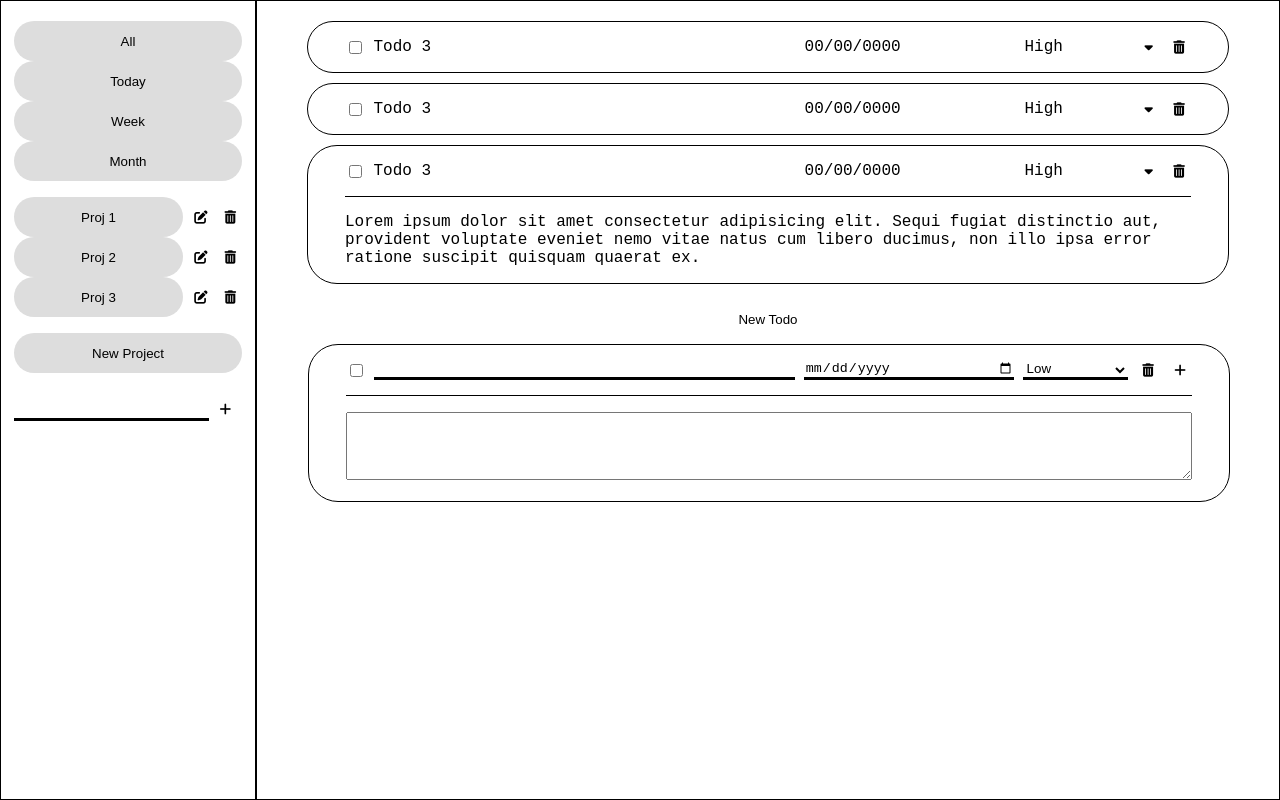
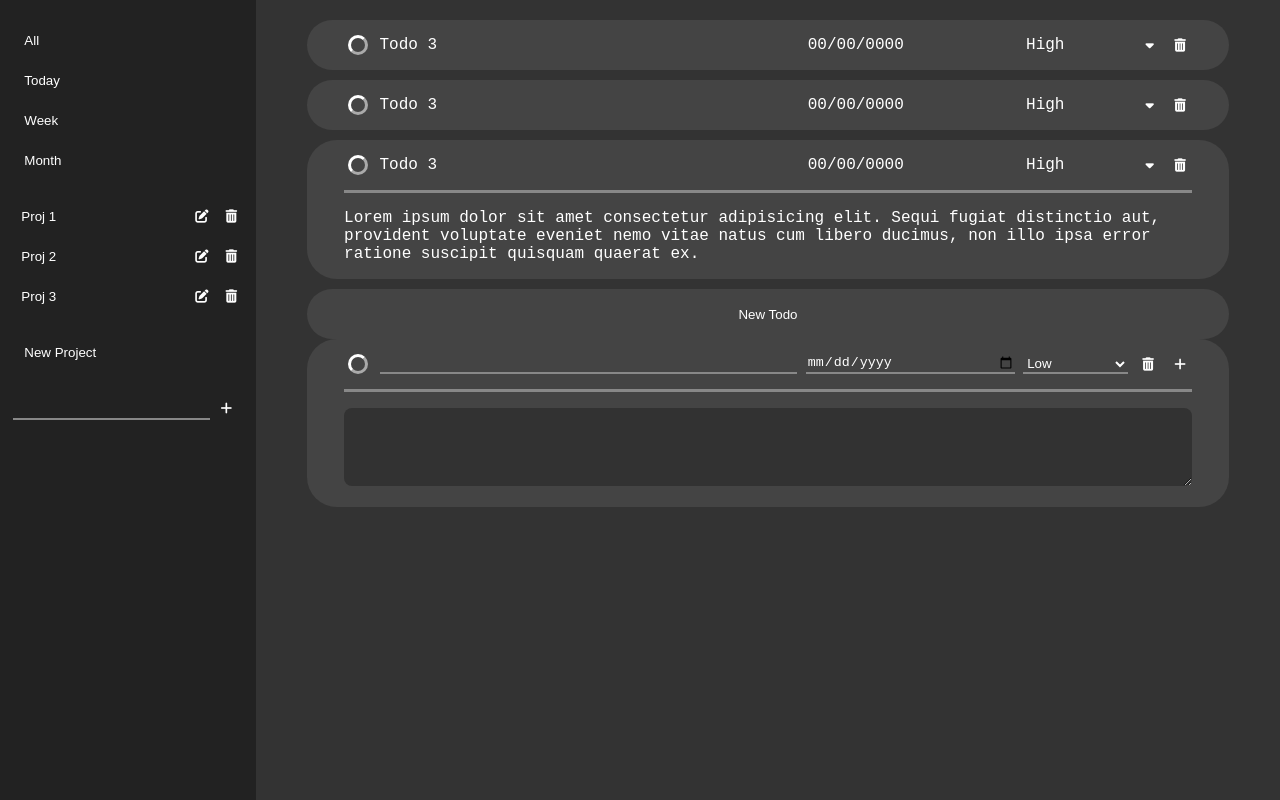
Before and after one commit to ehrelevant/todo-list, a website built with webpack: page dist/index.html in a window 1280 px wide. Built offline with nearby package versions, Linux system fonts and the light colour scheme.

Commit message:
clean styling

```diff
--- a/dist/index.html
+++ b/dist/index.html
@@ -78,7 +78,7 @@
             <div class="todo-list">
                 <div class="todo">
                     <div class="todo-content">
-                        <input type="checkbox">
+                        <input type="checkbox" class="checkbox">
                         <p>Todo 3</p>
                         <p>00/00/0000</p>
                         <p>High</p>
@@ -96,7 +96,7 @@
                 </div>
                 <div class="todo">
                     <div class="todo-content">
-                        <input type="checkbox">
+                        <input type="checkbox" class="checkbox">
                         <p>Todo 3</p>
                         <p>00/00/0000</p>
                         <p>High</p>
@@ -114,7 +114,7 @@
                 </div>
                 <div class="todo">
                     <div class="todo-content">
-                        <input type="checkbox">
+                        <input type="checkbox" class="checkbox">
                         <p>Todo 3</p>
                         <p>00/00/0000</p>
                         <p>High</p>
@@ -136,10 +136,10 @@
             <div>
                 <form name="todoForm" class="todo">
                     <div class="todo-content">
-                        <input type="checkbox" name="done">
+                        <input type="checkbox" name="done" class="checkbox">
                         <input type="text" name="title" class="todo-form-text" required>
                         <input type="date" name="date" class="todo-form-text">
-                        <select name="priority" class="todo-form-priority">
+                        <select name="priority" class="todo-form-text">
                             <option value="1">Low</option>
                             <option value="2">Medium</option>
                             <option value="3">High</option>
@@ -152,7 +152,7 @@
                             <i class="fas fa-plus"></i>
                         </button>
                     </div>
-                    <div class="todo-form-desc">
+                    <div class="todo-desc">
                         <textarea name="desc" class="todo-form-desc-area"></textarea>
                     </div>
                 </form>
--- a/dist/style.css
+++ b/dist/style.css
@@ -2,6 +2,40 @@
     --default-font:  Ubuntu, monospace, Arial;
     --default-font-size: 16px;
     --btn-font-size: 12px;
+
+
+    /* Color Presets */
+    --projs-panel-main: #222;
+
+    --proj-btn: unset;
+    --proj-btn-hover: #555;
+    --proj-btn-selected: #ddd;
+
+
+    --todos-panel-main: #333;
+
+    --todo-main: #444;
+    --todo-main-hover: #555;
+
+    --todo-btn: #444;
+    --todo-btn-hover: #666;
+
+    --todo-textarea: #22222288;
+
+
+    --text-main: #fff;
+    --text-secondary: #222;
+
+
+    --checkbox-main: #fff;
+    --checkbox-secondary: #aaa;
+
+
+    --input-line-color: #888;
+    --input-line-color-hover: #bbb;
+    --input-line-color-focus: #fff;
+
+    --border-main: #888;
 }
 
 body {
@@ -10,6 +44,10 @@ body {
 
     font-family: var(--default-font);
     font-size: var(--default-font-size);
+}
+
+body, input, button, textarea, select {
+    color: var(--text-main);
 }
 
 .content {
@@ -22,7 +60,7 @@ body {
 
 /* Projects */
 .proj-panel {
-    border: 1px solid black;
+    background-color: var(--projs-panel-main);
 
     display: flex;
     flex-direction: column;
@@ -53,7 +91,8 @@ body {
 
     outline: none;
     border: none;
-    border-bottom: 3px solid black;
+    background-color: unset;
+    border-bottom: 2px solid var(--input-line-color);
 }
 
 
@@ -69,19 +108,32 @@ body {
 }
 
 .sel-btn, .def-btn, .proj-new-btn {
-    border-radius: 30px;
-    background-color: #ddd;
+    text-align: left;
+    padding: 0 5%;
+
+    border-radius: 12px;
+    background-color: var(--proj-btn);
+    transition: background-color 50ms;
+}
+
+.sel-btn:hover:not(.selected), .def-btn:hover:not(.selected), .proj-new-btn:hover:not(.selected) {
+    background-color: var(--proj-btn-hover);
 }
 
 .sel-btn {
     height: 100%;
 }
 
+.selected {
+    background-color: var(--proj-btn-selected);
+    color: var(--text-secondary);
+}
+
 
 
 /* Todos  */
 .todo-panel {
-    border: 1px solid black;
+    background-color: var(--todos-panel-main);
     padding: 20px 5%;
 
     display: flex;
@@ -95,12 +147,18 @@ body {
 }
 
 .todo {
-    border: 1px solid black;
     border-radius: 30px;
     margin-bottom: 10px;
+    background-color: var(--todo-main);
 
     width: 100%;
     height: auto;
+
+    transition: background-color 50ms;
+}
+
+.todo:hover {
+    background-color: var(--todo-main-hover);
 }
 
 .todo-content {
@@ -114,12 +172,7 @@ body {
 }
 
 .todo-desc {
-    border-top: 1px solid black;
-    margin: 0 4%;
-}
-
-.todo-form-desc {
-    border-top: 1px solid black;
+    border-top: 3px solid var(--border-main);
     margin: 0 4%;
 }
 
@@ -129,26 +182,16 @@ body {
 
     margin: 16px 0;
     width: 100%;
-    min-height: 22px;
-    height: 68px;
+    min-height: 78px;
+
     outline: none;
+    border: none;
+    border-radius: 8px;
+    padding: 8px 1%;
+
+    background-color: var(--todo-textarea);
 }
 
-
-
-
-.todo-form-text {
-    outline: none;
-    border: none;
-    border-bottom: 3px solid black;
-}
-
-.todo-form-priority {
-    background-color: unset;
-    outline: none;
-    border: none;
-    border-bottom: 3px solid black;
-}
 
 .todo-btn {
     background-color: unset;
@@ -158,13 +201,62 @@ body {
 }
 
 .todo-new-btn {
+    background-color: var(--todo-btn);
+
     height: 50px;
     border-radius: 30px;
+
+    transition: background-color 50ms;
+}
+
+.todo-new-btn:hover {
+    background-color: var(--todo-btn-hover);
+}
+
+.todo-form-text {
+    outline: none;
+    border: none;
+    background-color: unset;
+    border-bottom: 2px solid var(--input-line-color);
+}
+
+.proj-form-text, .todo-form-text {
+    transition: border-bottom 100ms;
+}
+
+.proj-form-text:hover, .todo-form-text:hover {
+    border-bottom: 2px solid var(--input-line-color-hover);
+}
+
+.proj-form-text:focus, .todo-form-text:focus {
+    border-bottom: 2px solid var(--input-line-color-focus);
 }
 
 
 
 
+.checkbox {
+    -webkit-appearance: none;
+    -moz-appearance: none;
+    -o-appearance: none;
+    appearance:none;
+
+    width: 20px;
+    height: 20px;
+
+    border-top: 3px solid var(--checkbox-main);
+    border-left: 3px solid var(--checkbox-main);
+    border-bottom: 3px solid var(--checkbox-secondary);
+    border-right: 3px solid var(--checkbox-secondary);
+    border-radius: 50%;
+    cursor: pointer;
+}
+
+.checkbox:checked {
+    background-color: var(--checkbox-secondary);
+}
+
+
 .hidden {
     display: none;
 }
```
